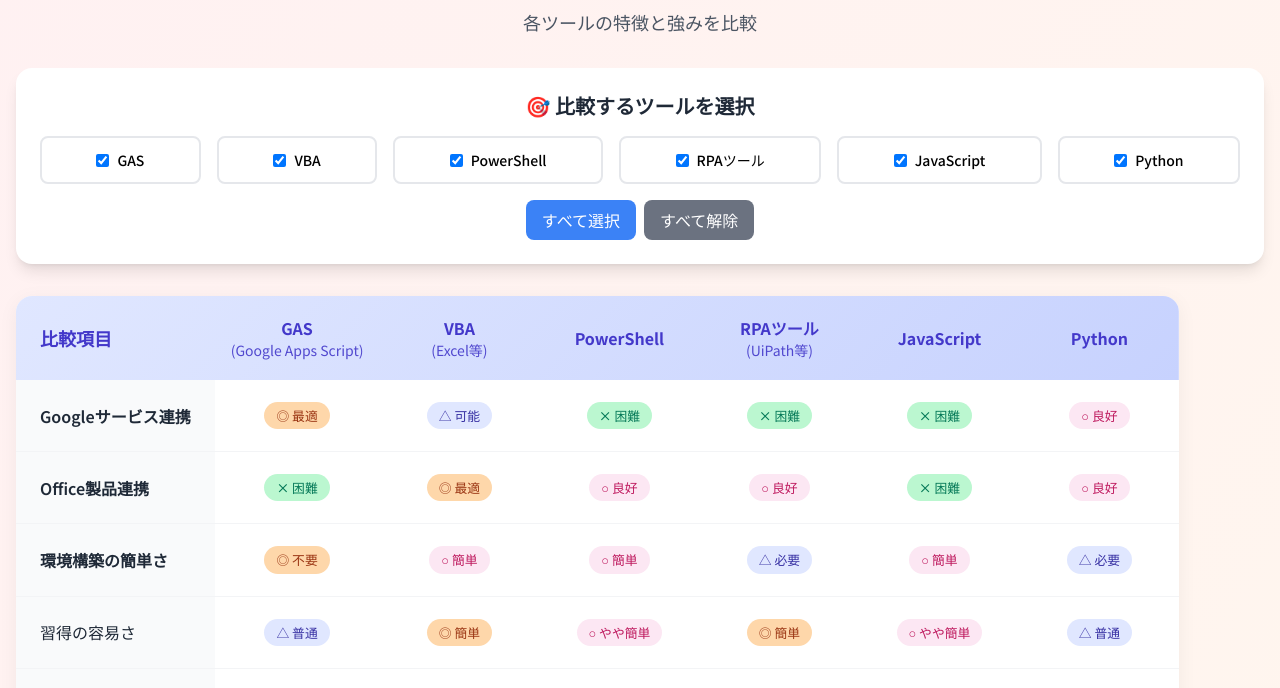
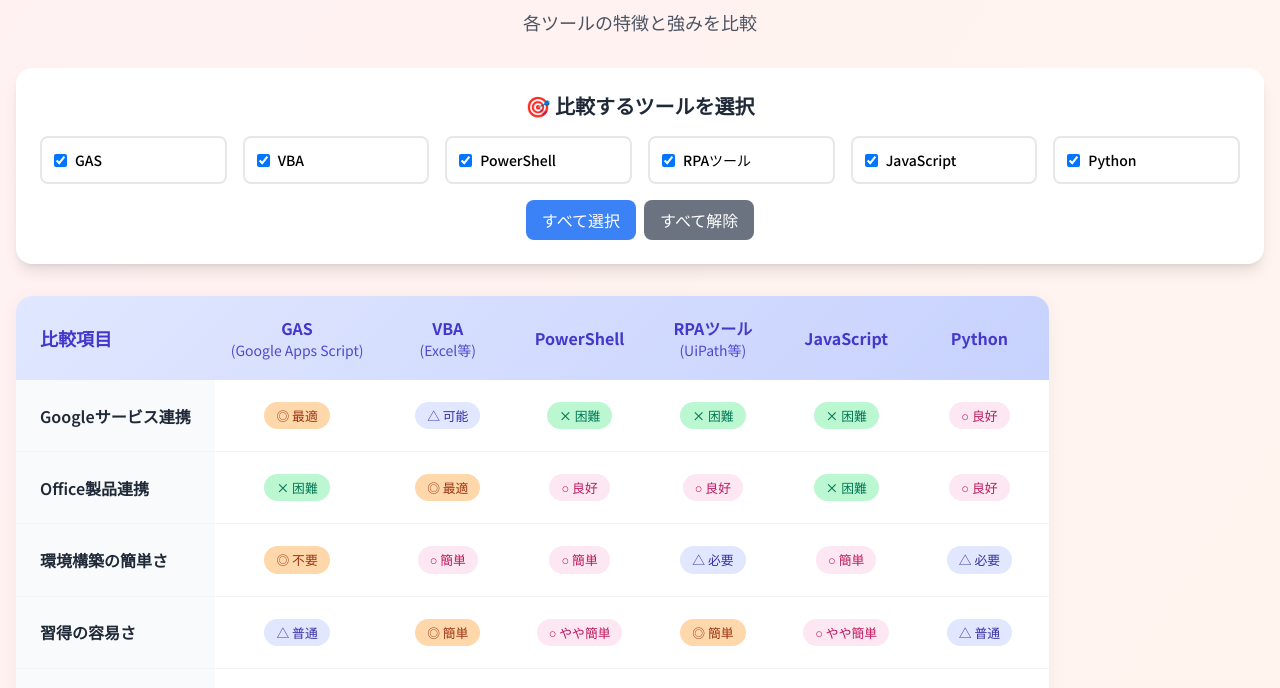
Before and after one commit to myn0306/DX, a plain HTML site: page index.html in a window 1280 px wide. Shown: the part 80-768 px from the top of the page. Drawn offline with nearby package versions, Linux system fonts and the light colour scheme.

Commit message:
Update index.html

```diff
--- a/index.html
+++ b/index.html
@@ -162,28 +162,28 @@
 
         <div class="bg-white rounded-2xl p-4 sm:p-6 shadow-lg mb-8">
             <h2 class="text-lg sm:text-xl font-bold text-gray-800 mb-4 text-center">🎯 比較するツールを選択</h2>
-            <div class="flex flex-wrap justify-center gap-3 sm:gap-4 mb-4">
-                <label class="flex items-center justify-center space-x-2 cursor-pointer p-2 sm:p-3 rounded-lg border-2 border-gray-200 hover:border-blue-300 transition-colors flex-grow hover:bg-gray-100">
+            <div class="grid grid-cols-2 md:grid-cols-3 lg:grid-cols-6 gap-3 sm:gap-4 mb-4">
+                <label class="flex items-center space-x-2 cursor-pointer p-2 sm:p-3 rounded-lg border-2 border-gray-200 hover:border-blue-300 transition-colors">
                     <input type="checkbox" class="tool-checkbox" data-tool="gas" checked>
                     <span class="text-sm font-medium">GAS</span>
                 </label>
-                <label class="flex items-center justify-center space-x-2 cursor-pointer p-2 sm:p-3 rounded-lg border-2 border-gray-200 hover:border-blue-300 transition-colors flex-grow hover:bg-gray-100">
+                <label class="flex items-center space-x-2 cursor-pointer p-2 sm:p-3 rounded-lg border-2 border-gray-200 hover:border-blue-300 transition-colors">
                     <input type="checkbox" class="tool-checkbox" data-tool="vba" checked>
                     <span class="text-sm font-medium">VBA</span>
                 </label>
-                <label class="flex items-center justify-center space-x-2 cursor-pointer p-2 sm:p-3 rounded-lg border-2 border-gray-200 hover:border-blue-300 transition-colors flex-grow hover:bg-gray-100">
+                <label class="flex items-center space-x-2 cursor-pointer p-2 sm:p-3 rounded-lg border-2 border-gray-200 hover:border-blue-300 transition-colors">
                     <input type="checkbox" class="tool-checkbox" data-tool="powershell" checked>
                     <span class="text-sm font-medium">PowerShell</span>
                 </label>
-                <label class="flex items-center justify-center space-x-2 cursor-pointer p-2 sm:p-3 rounded-lg border-2 border-gray-200 hover:border-blue-300 transition-colors flex-grow hover:bg-gray-100">
+                <label class="flex items-center space-x-2 cursor-pointer p-2 sm:p-3 rounded-lg border-2 border-gray-200 hover:border-blue-300 transition-colors">
                     <input type="checkbox" class="tool-checkbox" data-tool="rpa" checked>
                     <span class="text-sm font-medium">RPAツール</span>
                 </label>
-                <label class="flex items-center justify-center space-x-2 cursor-pointer p-2 sm:p-3 rounded-lg border-2 border-gray-200 hover:border-blue-300 transition-colors flex-grow hover:bg-gray-100">
+                <label class="flex items-center space-x-2 cursor-pointer p-2 sm:p-3 rounded-lg border-2 border-gray-200 hover:border-blue-300 transition-colors">
                     <input type="checkbox" class="tool-checkbox" data-tool="javascript" checked>
                     <span class="text-sm font-medium">JavaScript</span>
                 </label>
-                <label class="flex items-center justify-center space-x-2 cursor-pointer p-2 sm:p-3 rounded-lg border-2 border-gray-200 hover:border-blue-300 transition-colors flex-grow hover:bg-gray-100">
+                <label class="flex items-center space-x-2 cursor-pointer p-2 sm:p-3 rounded-lg border-2 border-gray-200 hover:border-blue-300 transition-colors">
                     <input type="checkbox" class="tool-checkbox" data-tool="python" checked>
                     <span class="text-sm font-medium">Python</span>
                 </label>
@@ -199,30 +199,30 @@
         </div>
 
         <div class="table-container mb-8 comparison-table">
-            <div class="overflow-x-auto mx-auto">
-                <table id="pc-table" class="w-full">
+            <div class="overflow-x-auto">
+                <table class="w-full min-w-[1000px]">
                     <thead>
                         <tr class="table-header">
-                            <th class="px-6 py-5 text-left font-semibold text-lg" style="min-width: 180px;">比較項目</th>
-                            <th class="px-4 py-5 text-center font-semibold" data-tool="gas" data-tags="google,free" style="min-width: 160px;">
+                            <th class="px-6 py-5 text-left font-semibold text-lg">比較項目</th>
+                            <th class="px-4 py-5 text-center font-semibold" data-tool="gas" data-tags="google,free">
                                 <div class="text-base font-bold">GAS</div>
                                 <div class="text-sm font-normal opacity-90">(Google Apps Script)</div>
                             </th>
-                            <th class="px-4 py-5 text-center font-semibold" data-tool="vba" data-tags="office,easy" style="min-width: 160px;">
+                            <th class="px-4 py-5 text-center font-semibold" data-tool="vba" data-tags="office,easy">
                                 <div class="text-base font-bold">VBA</div>
                                 <div class="text-sm font-normal opacity-90">(Excel等)</div>
                             </th>
-                            <th class="px-4 py-5 text-center font-semibold" data-tool="powershell" data-tags="free,easy" style="min-width: 160px;">
+                            <th class="px-4 py-5 text-center font-semibold" data-tool="powershell" data-tags="free,easy">
                                 <div class="text-base font-bold">PowerShell</div>
                             </th>
-                            <th class="px-4 py-5 text-center font-semibold" data-tool="rpa" data-tags="easy" style="min-width: 160px;">
+                            <th class="px-4 py-5 text-center font-semibold" data-tool="rpa" data-tags="easy">
                                 <div class="text-base font-bold">RPAツール</div>
                                 <div class="text-sm font-normal opacity-90">(UiPath等)</div>
                             </th>
-                            <th class="px-4 py-5 text-center font-semibold" data-tool="javascript" data-tags="free,easy" style="min-width: 160px;">
+                            <th class="px-4 py-5 text-center font-semibold" data-tool="javascript" data-tags="free,easy">
                                 <div class="text-base font-bold">JavaScript</div>
                             </th>
-                            <th class="px-4 py-5 text-center font-semibold" data-tool="python" data-tags="google,office,free" style="min-width: 160px;">
+                            <th class="px-4 py-5 text-center font-semibold" data-tool="python" data-tags="google,office,free">
                                 <div class="text-base font-bold">Python</div>
                             </th>
                         </tr>
@@ -256,7 +256,7 @@
                             <td class="px-4 py-5 text-center"><span class="strength-badge strength-medium">△ 必要</span></td>
                         </tr>
                         <tr class="tool-row border-b border-gray-100" data-category="learning">
-                            <td class="px-6 py-5 text-gray-800 bg-gray-50">習得の容易さ</td>
+                            <td class="px-6 py-5 font-semibold text-gray-800 bg-gray-50">習得の容易さ</td>
                             <td class="px-4 py-5 text-center"><span class="strength-badge strength-medium">△ 普通</span></td>
                             <td class="px-4 py-5 text-center"><span class="strength-badge strength-excellent">◎ 簡単</span></td>
                             <td class="px-4 py-5 text-center"><span class="strength-badge strength-high">○ やや簡単</span></td>
@@ -373,6 +373,8 @@
             // PC表示の更新
             const headerCells = document.querySelectorAll('.comparison-table th[data-tool]');
             const tableRows = document.querySelectorAll('.comparison-table .tool-row');
+            const firstHeader = document.querySelector('.comparison-table th:first-child');
+            const selectedCount = selectedTools.length;
 
             headerCells.forEach(header => {
                 const toolName = header.getAttribute('data-tool');
```
